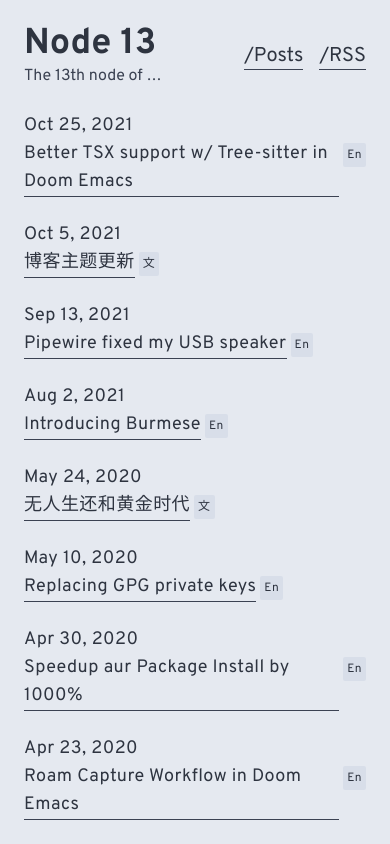
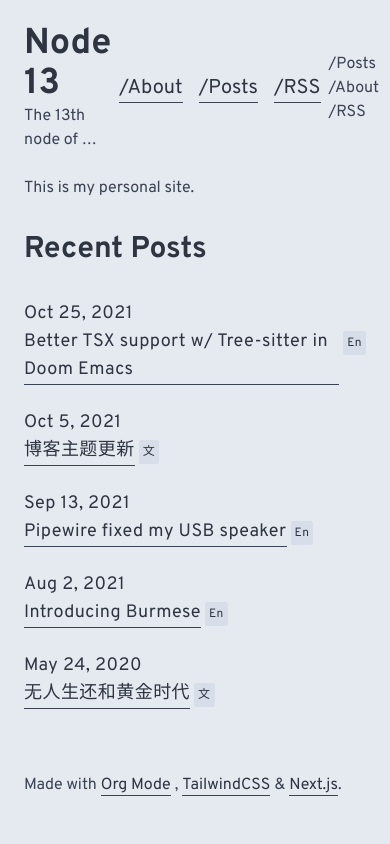
Before and after one commit to merrickluo/mnblog, a Next.js app: page / in a window 390 px wide. Shown: the top 844 px of the page. Built offline with nearby package versions, Linux system fonts and the light colour scheme; a web font is replaced by a local one.

Commit message:
WIP: refactor navbar

```diff
--- /dev/null
+++ b/components/navbar.jsx
@@ -0,0 +1,28 @@
+import Link from "next/link";
+
+export default function Navbar() {
+  return (
+    <>
+      {/* normal menu */}
+      <div className="flex sm:hidden">
+        <Link href="/about">
+          <a className="text-xl mx-2">/About</a>
+        </Link>
+        <Link href="/posts">
+          <a className="text-xl mx-2">/Posts</a>
+        </Link>
+        <Link href="/posts/feed.xml">
+          <a className="text-xl mx-2">/RSS</a>
+        </Link>
+      </div>
+      {/* mobile menu */}
+      <div className="md:hidden">
+        <ol>
+          <li>/Posts</li>
+          <li>/About</li>
+          <li>/RSS</li>
+        </ol>
+      </div>
+    </>
+  );
+}
--- a/pages/index.jsx
+++ b/pages/index.jsx
@@ -1,13 +1,13 @@
 import Head from "next/head";
 import Link from "next/link";
-import PostList from "../components/post_list";
-
-import { getSortedPostsData } from "../lib/posts";
+import PostList from "@components/post_list";
+import Navbar from "@components/navbar";
+import { getSortedPostsData } from "@lib/posts";
 
 export function getStaticProps() {
   return {
     props: {
-      posts: getSortedPostsData(),
+      posts: getSortedPostsData().slice(0, 5),
     },
   };
 }
@@ -19,7 +19,13 @@ export default function Home({ posts }) {
         <title>{process.env.title}</title>
         <meta name="description" content={process.env.description} />
       </Head>
-      <PostList posts={posts} />
+      <section className="mb-8">
+        <p>This is my personal site.</p>
+      </section>
+      <section>
+        <h2 className="text-3xl font-bold mb-8">Recent Posts</h2>
+        <PostList posts={posts} />
+      </section>
     </>
   );
 }
@@ -33,14 +39,7 @@ Home.getHeader = () => {
         </div>
         <p>{process.env.description}</p>
       </div>
-      <div>
-        <Link href="/posts">
-          <a className="text-xl ml-2">/Posts</a>
-        </Link>
-        <Link href="/posts/feed.xml">
-          <a className="text-xl ml-4">/RSS</a>
-        </Link>
-      </div>
+      <Navbar />
     </header>
   );
 };
```
